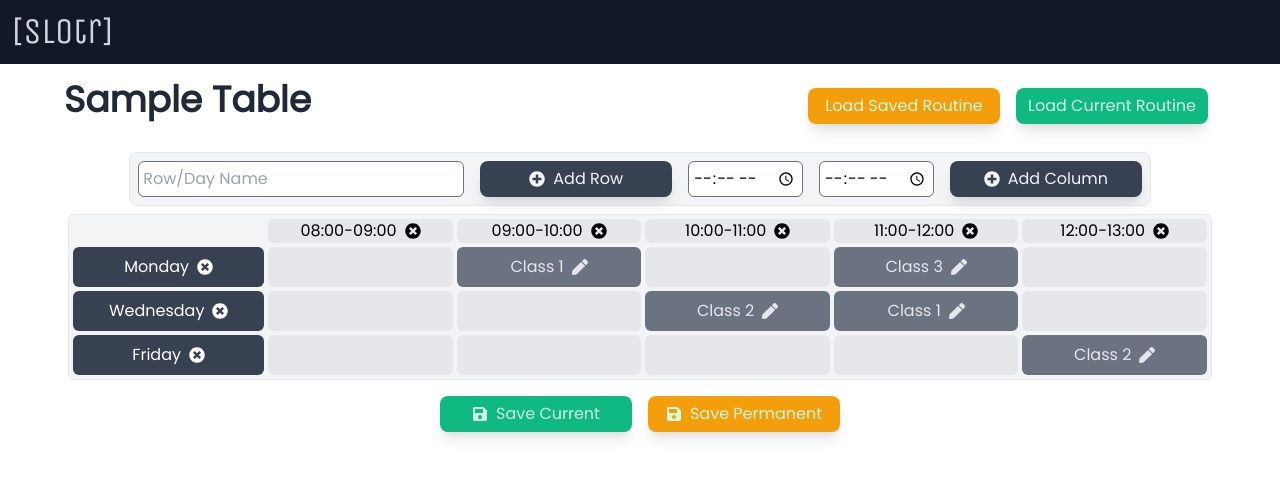
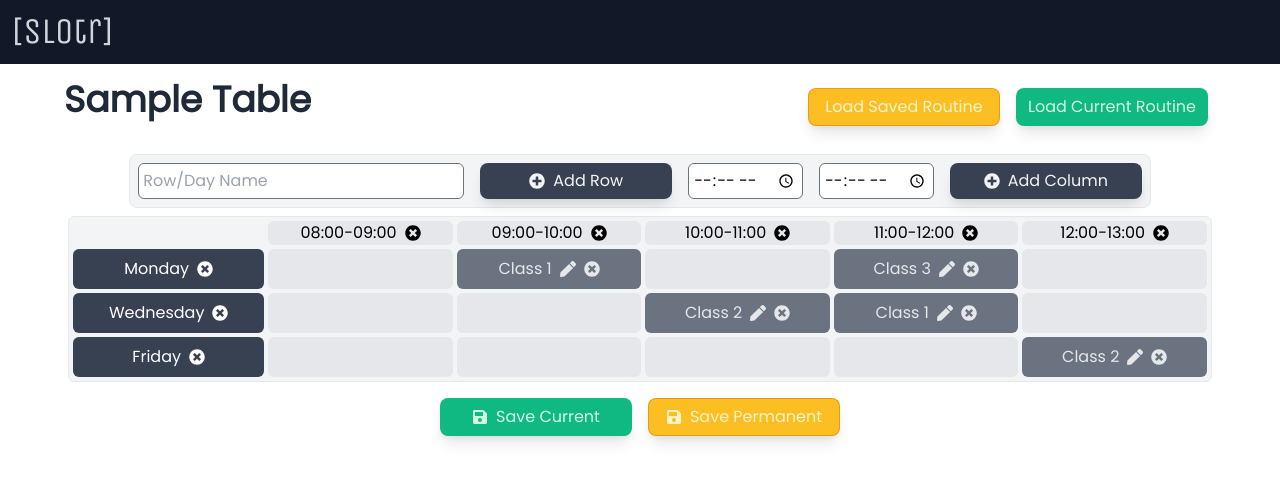
Before and after one commit to spiritinchains/slotr-frontend, a React (Create React App) app: page /edit/1 in a window 1280 px wide. Shown: the top 482 px of the page. Built offline with nearby package versions, Linux system fonts and the light colour scheme; no server answers.

Commit message:
Final Final

```diff
--- a/src/components/Timeslot.tsx
+++ b/src/components/Timeslot.tsx
@@ -1,4 +1,4 @@
-import { FaPlus, FaSave, FaPen } from "react-icons/fa";
+import { FaPlus, FaSave, FaPen, FaTimesCircle } from 'react-icons/fa';
 import { useState } from "react";
 
 const Timeslot = (props: any) => {
@@ -26,7 +26,8 @@ const Timeslot = (props: any) => {
         />
         <button
           onClick={() =>
-            props.onClick(props.rowindex, props.index, editTitle, "normal")
+            editTitle=="" && props.onClick(props.rowindex, props.index, editTitle, "empty") ||
+            editTitle!="" && props.onClick(props.rowindex, props.index, editTitle, "normal")
           }
         >
           <FaSave />
@@ -42,9 +43,15 @@ const Timeslot = (props: any) => {
             props.onClick(props.rowindex, props.index, editTitle, "editing")
           }
         >
+
           {" "}
           <FaPen />{" "}
         </button>
+
+        <button onClick={() => {
+          setEditTitle("");
+          props.onClick(props.rowindex, props.index, editTitle, "empty")
+        }}><FaTimesCircle/></button>
       </div>
     );
   } else return <div></div>;
--- a/src/index.css
+++ b/src/index.css
@@ -56,9 +56,12 @@ h1 {
 
 .btn-yellow{
 	@apply btn
-	text-green-100
-	bg-yellow-500
-	hover:bg-yellow-700;
+	text-yellow-100
+	bg-yellow-400
+	hover:bg-yellow-500
+	border
+	border-opacity-50
+	border-yellow-600;
 }
 
 
```
